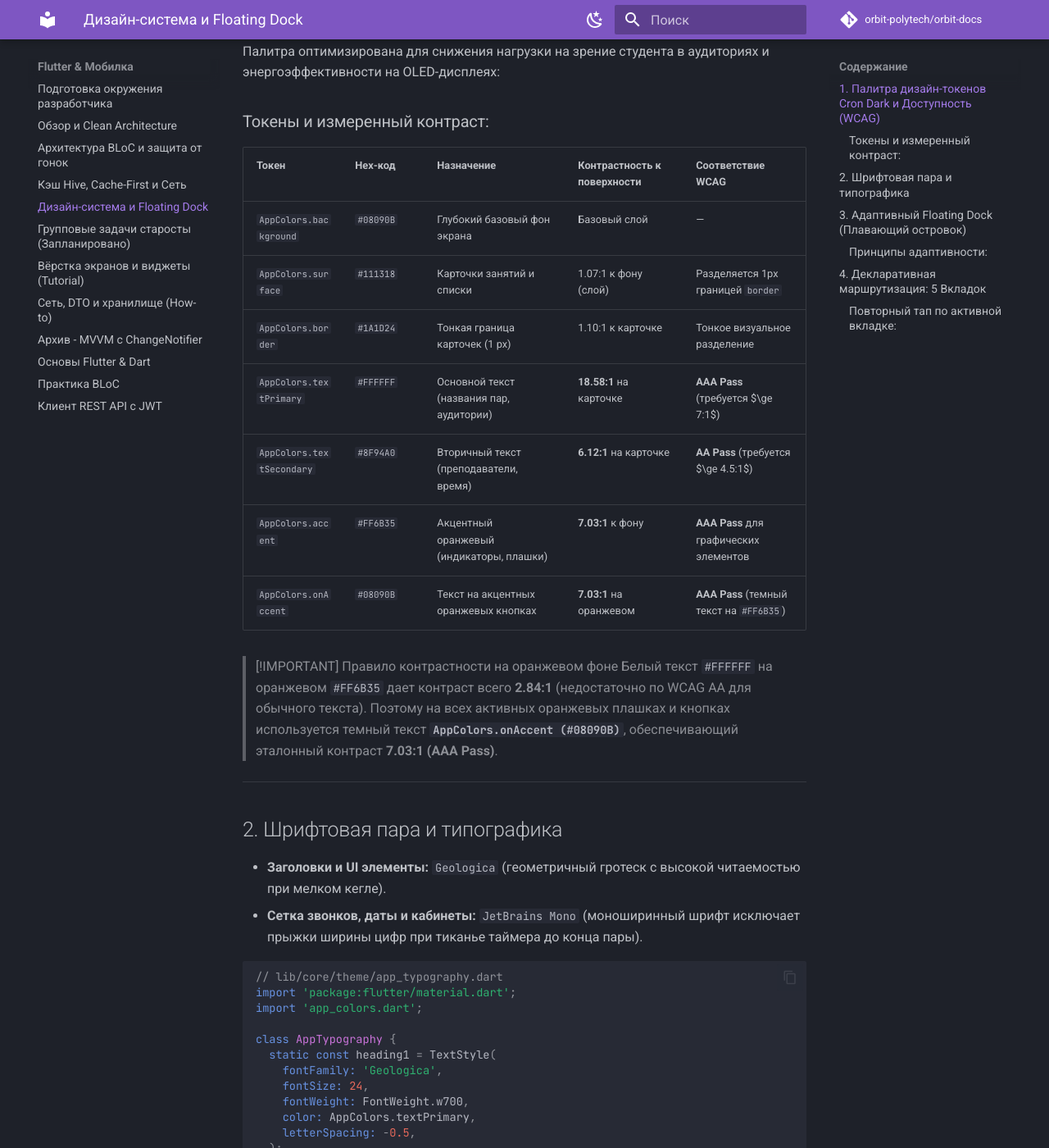
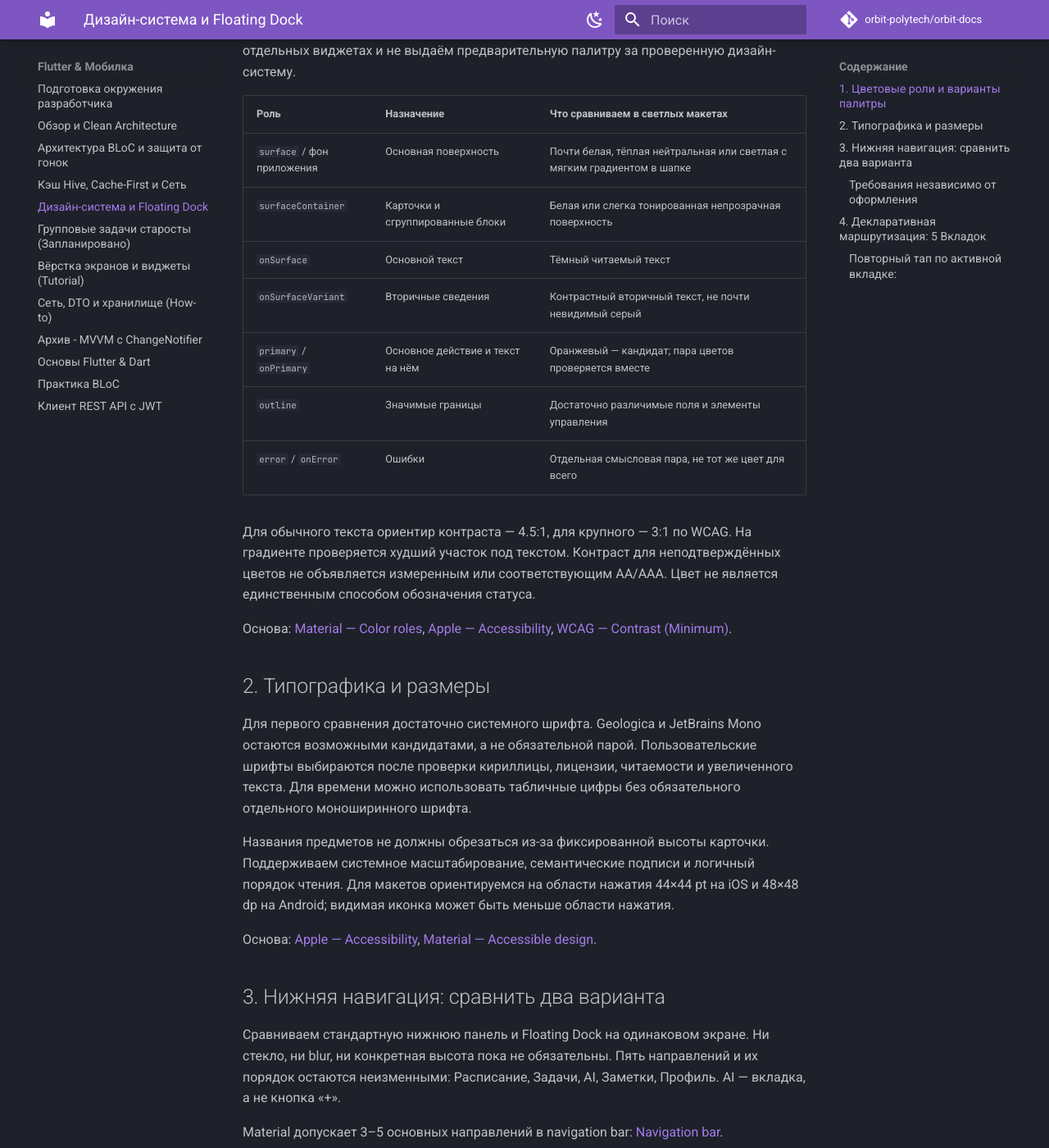
Before and after one commit to orbit-polytech/orbit-docs, an MkDocs documentation site: the page built from docs/mobile-flutter/design-tokens-and-ui.md, in a window 1280 px wide and 1400 px high, scrolled down 439 px. Shown: the whole window at 82% size. Built offline with MkDocs 1.6.1 and Material for MkDocs 9.7.7, drawn with Linux system fonts in a browser that asks for light colours; comment, search, counter and statistics services are not loaded; some of the changed text lies outside the part shown.

Commit message:
docs(mobile): document light-first design exploration and references

````diff
--- a/docs/mobile-flutter/design-tokens-and-ui.md
+++ b/docs/mobile-flutter/design-tokens-and-ui.md
@@ -1,103 +1,54 @@
-# Дизайн-система Cron Dark и Адаптивный Floating Dock
+# Дизайн-система: светлая тема и навигация
 
-Интерфейс **Orbit Mobile** спроектирован по стандартам профессиональных инструментов высокой продуктивности (*Things 3*, *Cron Calendar*). В визуальной среде используются строгая темная палитра **Cron Dark**, чистые скругления и адаптивный плавающий островок навигации.
+**Статус:** принципы согласованы, визуальное оформление выбирается. Примеры маршрутизации ниже описывают архитектуру, а не уже реализованный интерфейс.
 
----
+**Светлая тема — по умолчанию.** Тёмная палитра Cron Dark из прежней версии не является обязательной. Точные цвета, шрифты, скругления, градиент и вид нижней панели нужно выбрать по [направлениям и референсам](design-directions-and-references.md).
 
-## 1. Палитра дизайн-токенов Cron Dark и Доступность (WCAG)
+## 1. Цветовые роли и варианты палитры
 
-Палитра оптимизирована для снижения нагрузки на зрение студента в аудиториях и энергоэффективности на OLED-дисплеях:
+Роли задаются централизованно и используются всеми экранами. Не закрепляем цвета в отдельных виджетах и не выдаём предварительную палитру за проверенную дизайн-систему.
 
-### Токены и измеренный контраст:
+| Роль | Назначение | Что сравниваем в светлых макетах |
+|---|---|---|
+| `surface` / фон приложения | Основная поверхность | Почти белая, тёплая нейтральная или светлая с мягким градиентом в шапке |
+| `surfaceContainer` | Карточки и сгруппированные блоки | Белая или слегка тонированная непрозрачная поверхность |
+| `onSurface` | Основной текст | Тёмный читаемый текст |
+| `onSurfaceVariant` | Вторичные сведения | Контрастный вторичный текст, не почти невидимый серый |
+| `primary` / `onPrimary` | Основное действие и текст на нём | Оранжевый — кандидат; пара цветов проверяется вместе |
+| `outline` | Значимые границы | Достаточно различимые поля и элементы управления |
+| `error` / `onError` | Ошибки | Отдельная смысловая пара, не тот же цвет для всего |
 
-| Токен | Hex-код | Назначение | Контрастность к поверхности | Соответствие WCAG |
-| :--- | :--- | :--- | :--- | :--- |
-| `AppColors.background` | `#08090B` | Глубокий базовый фон экрана | Базовый слой | — |
-| `AppColors.surface` | `#111318` | Карточки занятий и списки | 1.07:1 к фону (слой) | Разделяется 1px границей `border` |
-| `AppColors.border` | `#1A1D24` | Тонкая граница карточек (1 px) | 1.10:1 к карточке | Тонкое визуальное разделение |
-| `AppColors.textPrimary` | `#FFFFFF` | Основной текст (названия пар, аудитории) | **18.58:1** на карточке | **AAA Pass** (требуется $\ge 7:1$) |
-| `AppColors.textSecondary` | `#8F94A0` | Вторичный текст (преподаватели, время) | **6.12:1** на карточке | **AA Pass** (требуется $\ge 4.5:1$) |
-| `AppColors.accent` | `#FF6B35` | Акцентный оранжевый (индикаторы, плашки) | **7.03:1** к фону | **AAA Pass** для графических элементов |
-| `AppColors.onAccent` | `#08090B` | Текст на акцентных оранжевых кнопках | **7.03:1** на оранжевом | **AAA Pass** (темный текст на `#FF6B35`) |
+Для обычного текста ориентир контраста — 4.5:1, для крупного — 3:1 по WCAG. На градиенте проверяется худший участок под текстом. Контраст для неподтверждённых цветов не объявляется измеренным или соответствующим AA/AAA. Цвет не является единственным способом обозначения статуса.
 
-> [!IMPORTANT] Правило контрастности на оранжевом фоне
-> Белый текст `#FFFFFF` на оранжевом `#FF6B35` дает контраст всего **2.84:1** (недостаточно по WCAG AA для обычного текста). Поэтому на всех активных оранжевых плашках и кнопках используется темный текст **`AppColors.onAccent (#08090B)`**, обеспечивающий эталонный контраст **7.03:1 (AAA Pass)**.
+Основа: [Material — Color roles](https://m3.material.io/styles/color/roles), [Apple — Accessibility](https://developer.apple.com/design/human-interface-guidelines/accessibility), [WCAG — Contrast (Minimum)](https://www.w3.org/WAI/WCAG22/Understanding/contrast-minimum.html).
 
----
+## 2. Типографика и размеры
 
-## 2. Шрифтовая пара и типографика
+Для первого сравнения достаточно системного шрифта. Geologica и JetBrains Mono остаются возможными кандидатами, а не обязательной парой. Пользовательские шрифты выбираются после проверки кириллицы, лицензии, читаемости и увеличенного текста. Для времени можно использовать табличные цифры без обязательного отдельного моноширинного шрифта.
 
-* **Заголовки и UI элементы:** `Geologica` (геометричный гротеск с высокой читаемостью при мелком кегле).
-* **Сетка звонков, даты и кабинеты:** `JetBrains Mono` (моноширинный шрифт исключает прыжки ширины цифр при тиканье таймера до конца пары).
+Названия предметов не должны обрезаться из-за фиксированной высоты карточки. Поддерживаем системное масштабирование, семантические подписи и логичный порядок чтения. Для макетов ориентируемся на области нажатия 44×44 pt на iOS и 48×48 dp на Android; видимая иконка может быть меньше области нажатия.
 
-```dart
-// lib/core/theme/app_typography.dart
-import 'package:flutter/material.dart';
-import 'app_colors.dart';
+Основа: [Apple — Accessibility](https://developer.apple.com/design/human-interface-guidelines/accessibility), [Material — Accessible design](https://m3.material.io/foundations/accessible-design/overview).
 
-class AppTypography {
-  static const heading1 = TextStyle(
-    fontFamily: 'Geologica',
-    fontSize: 24,
-    fontWeight: FontWeight.w700,
-    color: AppColors.textPrimary,
-    letterSpacing: -0.5,
-  );
+## 3. Нижняя навигация: сравнить два варианта
 
-  static const monoTimer = TextStyle(
-    fontFamily: 'JetBrainsMono',
-    fontSize: 14,
-    fontWeight: FontWeight.w600,
-    color: AppColors.accent,
-    letterSpacing: 0.2,
-  );
+Сравниваем стандартную нижнюю панель и Floating Dock на одинаковом экране. Ни стекло, ни blur, ни конкретная высота пока не обязательны. Пять направлений и их порядок остаются неизменными: Расписание, Задачи, AI, Заметки, Профиль. AI — вкладка, а не кнопка «+».
 
-  static const buttonOnAccent = TextStyle(
-    fontFamily: 'Geologica',
-    fontSize: 15,
-    fontWeight: FontWeight.w600,
-    color: AppColors.onAccent, // Темный текст для контраста 7.03:1
-  );
-}
-```
+Material допускает 3–5 основных направлений в navigation bar: [Navigation bar](https://m3.material.io/components/navigation-bar/overview).
 
----
+### Требования независимо от оформления
 
-## 3. Адаптивный Floating Dock (Плавающий островок)
+- Нижняя панель учитывает системные отступы и не закрывает последнюю карточку.
+- Отступ контента рассчитывается по фактической высоте панели, её положению и safe area, а не всегда равен одной константе.
+- При открытой клавиатуре заранее согласовывается поведение панели. Если она скрывается, невидимые элементы не должны продолжать принимать нажатия и фокус экранного диктора.
+- Все вкладки имеют понятные подписи, активное состояние и семантику; центральный AI не затрудняет доступ к соседним разделам.
+- При увеличении текста компоновка сохраняет читаемость, а не уменьшает подписи до неразличимого размера.
+- Для больших окон можно выбрать другую компоновку навигации.
+- Прозрачность, если выбрана, ограничивается слоем управления. Карточки и длинные ответы остаются читаемыми; есть непрозрачный вариант без эффекта.
 
-Навигация не использует стандартный `BottomNavigationBar`, прилипающий к низу экрана. Вместо этого применен **парящий островок** (Floating Dock) с эффектом размытия стекла.
+Apple рекомендует отделять Liquid Glass навигации от слоя контента: [Materials](https://developer.apple.com/design/human-interface-guidelines/materials). Пользовательский Flutter blur не следует называть нативным Liquid Glass.
 
-```text
-┌─────────────────────────────────────────────────────────────┐
-│                                                             │
-│                    Контент экрана                           │
-│   (Скроллируемый список с нижним отступом 96 pt)            │
-│                                                             │
-├─────────────────────────────────────────────────────────────┤
-│                                                             │
-│         ┌─────────────────────────────────────────┐         │
-│         │  📅 Расписание  📋 Задачи  🤖 AI  📝   👤  │         │  ◄── Высота 64 pt, Blur 20 pt
-│         └─────────────────────────────────────────┘         │
-│                              ▲                              │
-│                              │ Отступ: viewPadding.bottom + 12 pt
-└──────────────────────────────┴──────────────────────────────┘
-```
-
-### Принципы адаптивности:
-1. **Динамический расчет отступа:**
-   Положение островка над системной чертой жестов iOS / кнопками Android вычисляется динамически:
-   ```dart
-   final bottomInset = MediaQuery.viewPaddingOf(context).bottom + 12.0;
-   ```
-2. **Скрытие при появлении экранной клавиатуры:**
-   Когда студент начинает печатать сообщение ИИ-ассистенту или вводит название задачи, клавиатура не поднимает док вверх. При `MediaQuery.viewInsetsOf(context).bottom > 0` плавающий док плавно анимируется в прозрачность.
-3. **Защита от перекрытия контента (Content Occlusion):**
-   Каждый скроллируемый экран (`ListView`, `CustomScrollView`) оборачивается с обязательным нижним отступом контента:
-   ```dart
-   padding: EdgeInsets.only(
-     bottom: 64.0 + MediaQuery.viewPaddingOf(context).bottom + 24.0,
-   )
-   ```
+Детальные варианты, скриншоты и порядок выбора: [Дизайн: направления и референсы](design-directions-and-references.md).
 
 ---
 
````
Also changed, not shown: docs/mobile-flutter/overview.md (+7 -5 lines), docs/project/tasks/mobile-foundation-and-schedule.md (+8 -6 lines).
